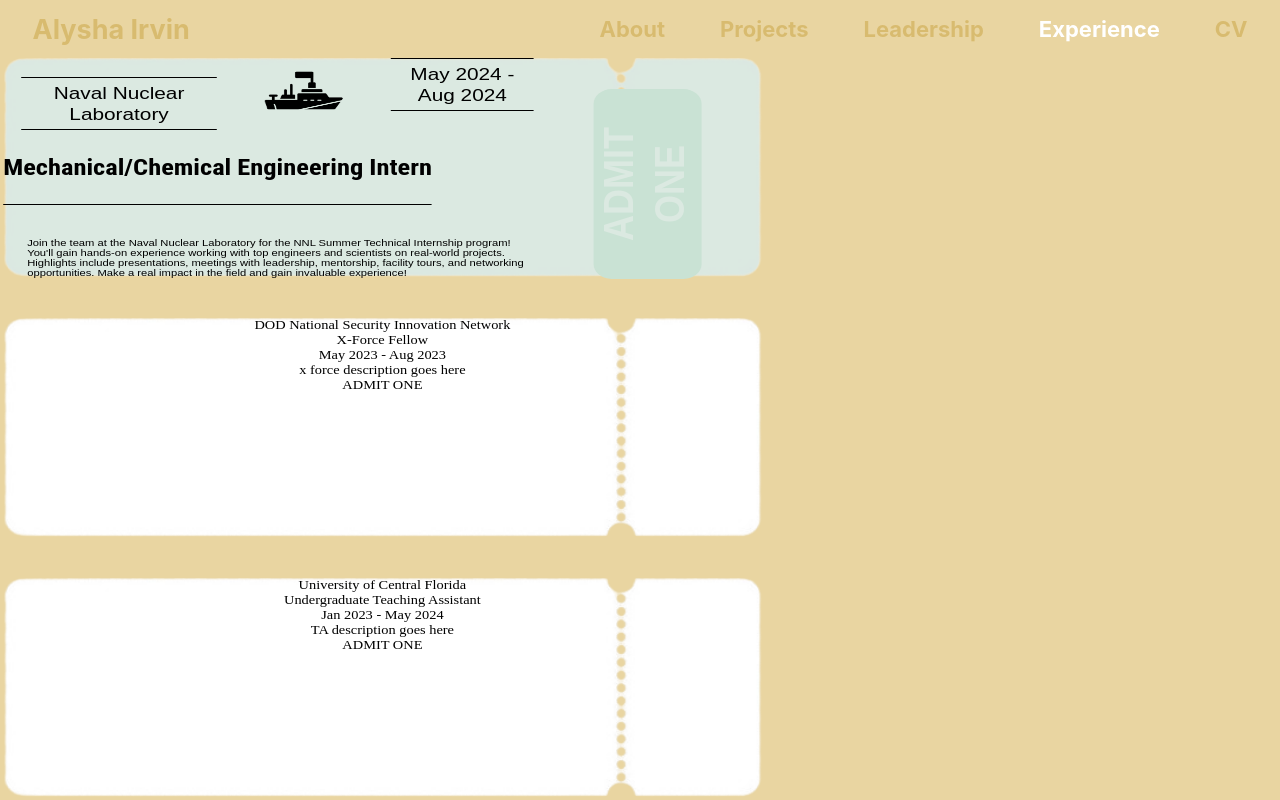
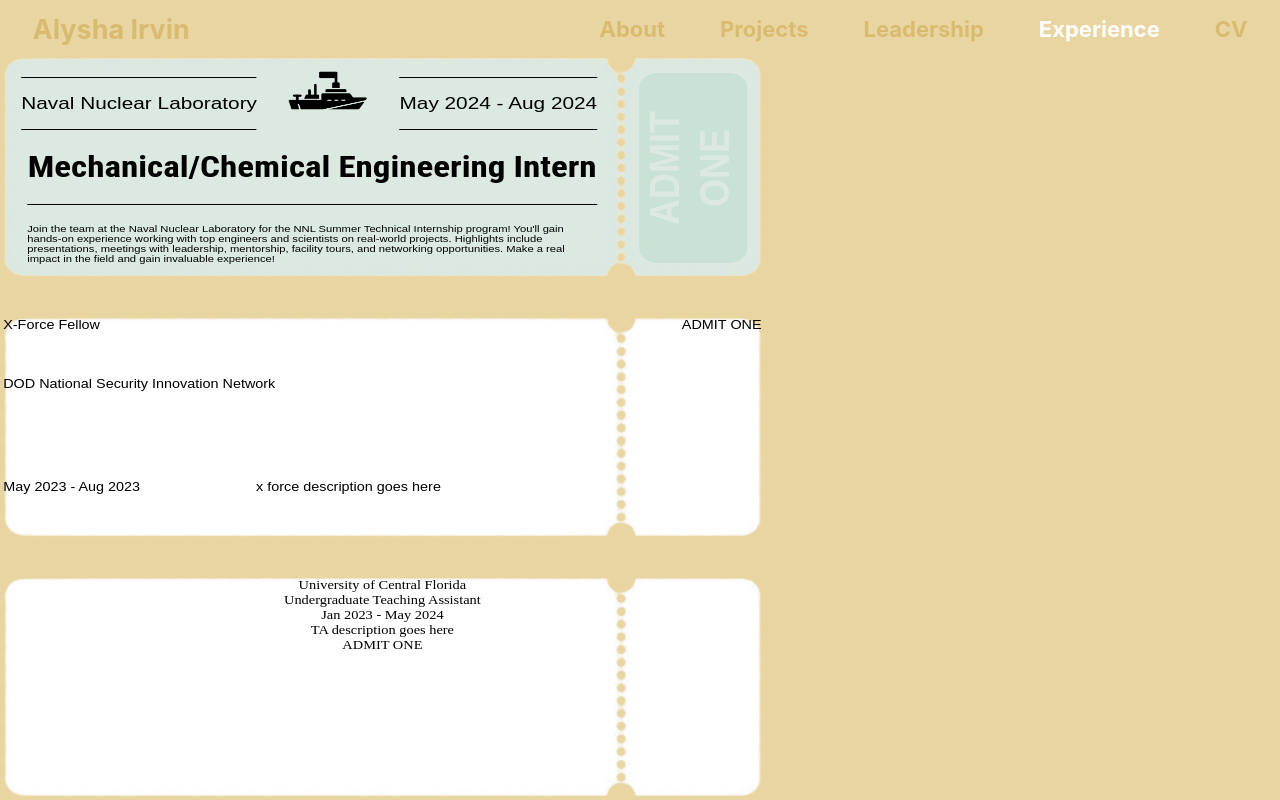
Before and after one commit to alyirvin/alyirvin.github.io, a React (Create React App) app: page /experience in a window 1280 px wide. Shown: the top 800 px of the page. Built offline with nearby package versions, Linux system fonts and the light colour scheme.

Commit message:
final touches to navy ticket, begin dod ticket

```diff
--- a/src/styles.css
+++ b/src/styles.css
@@ -1321,7 +1321,7 @@
   border-bottom: 1px solid black;
   border-top: 1px solid black;
   height: 53px;
-  margin: 19px 0 0 15px;
+  margin: 19px 10px 0 15px;
   display: flex;
   align-items: center;
 }
@@ -1338,13 +1338,16 @@
 
 #navy .exp-title {
   grid-area: title;
-  font-size: 16.5pt;
+  font-size: 21.9pt;
   font-weight: bold;
   border-bottom: 1px solid black;
   height: 75px;
   display: flex;
   align-items: center;
   font-family: 'Roboto Condensed', sans-serif !important;
+  margin-left: 20px;
+  width: 475px;
+  justify-content: center;
 }
 
 #navy .exp-years {
@@ -1356,14 +1359,17 @@
   height: 53px;
   display: flex;
   align-items: center;
+  margin: 19px 0 0 10px;
 }
 
 #navy .exp-desc {
   grid-area: desc;
   justify-self: start;
-  margin: 0 0 0 20px;
   font-size: 7pt;
   text-align: left;
+  position: absolute;
+  bottom: 14px;
+  left: 20px;
 }
 
 #navy .admit {
@@ -1378,4 +1384,53 @@
   align-self: center;
   transform: rotate(-90deg);
   width: 190px;
+  position: absolute;
+  bottom: 65px;
+  left: -15px;
 }
+
+
+.expTicket#dod {
+  /* background-image: url("./expImgs/navyTicket.png") !important; */
+  display: grid;
+  grid-template-areas:
+    "title title admit"
+    "company company admit"
+    "icon icon admit"
+    "years desc admit";
+  grid-template-rows: auto auto auto auto;
+  grid-template-columns: 1fr 1fr 1fr;
+  align-items: start;
+  justify-items: start;
+  font-family: 'Montserrat', sans-serif;
+}
+
+#dod .exp-company {
+  grid-area: company;
+  justify-self: start;
+}
+
+#dod .exp-icon {
+  grid-area: icon;
+  justify-self: center;
+}
+
+#dod .exp-title {
+  grid-area: title;
+  justify-self: start;
+}
+
+#dod .exp-years {
+  grid-area: years;
+  justify-self: start;
+}
+
+#dod .exp-desc {
+  grid-area: desc;
+  justify-self: start;
+}
+
+#dod .admit {
+  grid-area: admit;
+  justify-self: end;
+}
```
